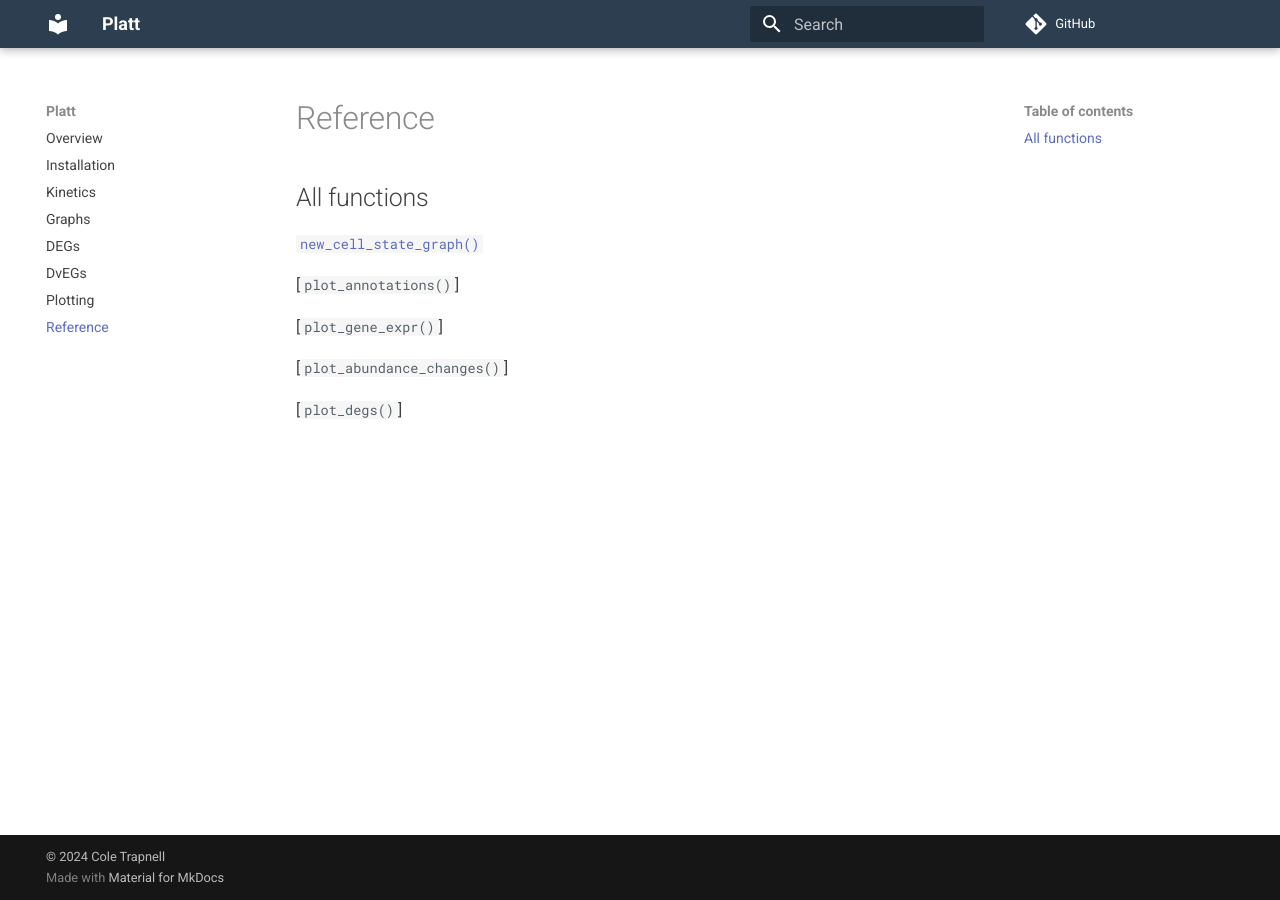
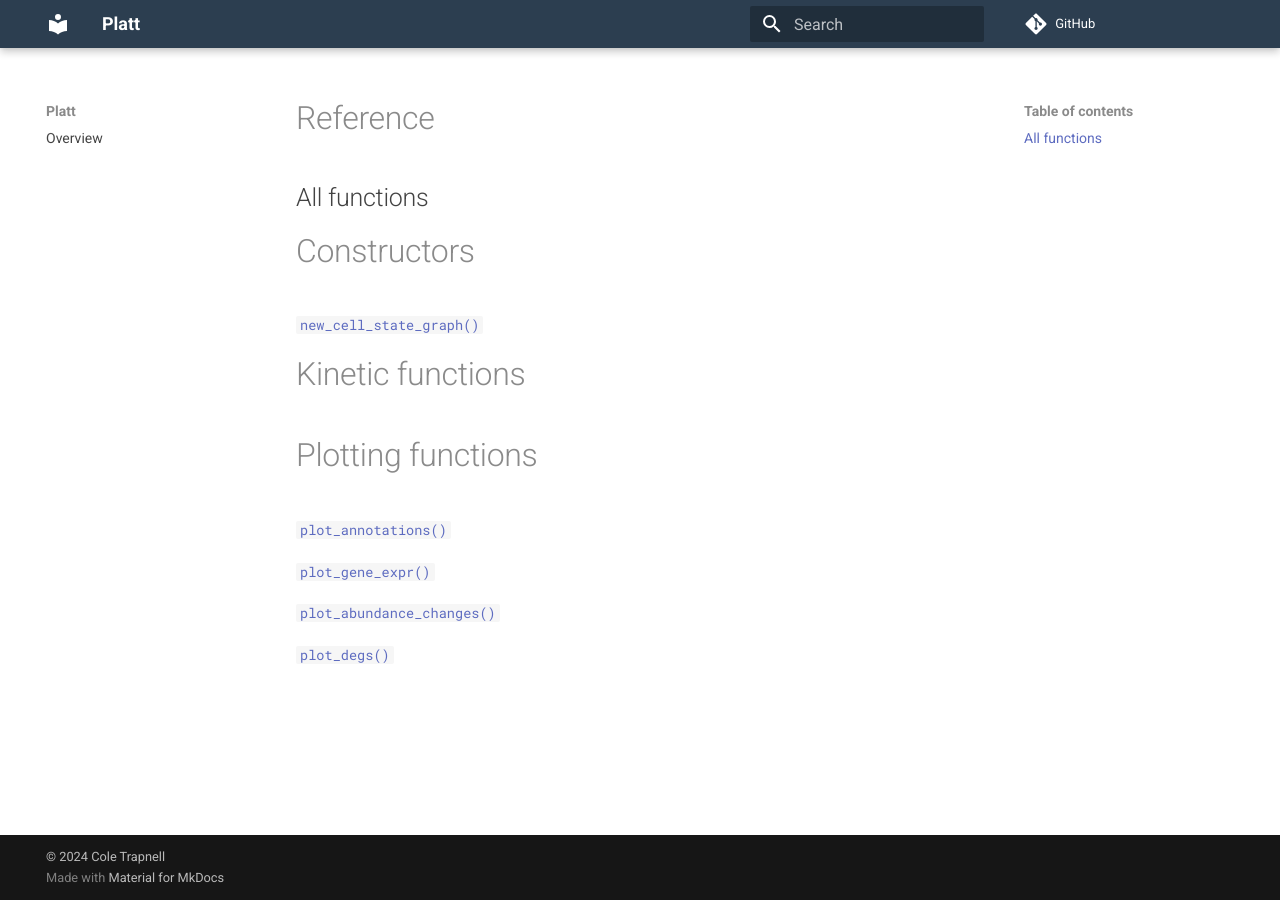
Before and after one commit to cole-trapnell-lab/platt, an MkDocs documentation site: the page built from docs/reference.md, in a window 1280 px wide. Built offline with MkDocs 1.6.1 and Material for MkDocs 9.7.7, drawn with Linux system fonts in a browser that asks for light colours; comment, search, counter and statistics services are not loaded.

Commit message:
remove things from yml

```diff
--- a/docs/reference.md
+++ b/docs/reference.md
@@ -4,12 +4,19 @@ Reference
 All functions
 -------------------------------
 
-[`new_cell_state_graph()`]()
+# Constructors
 
-[`plot_annotations()`]
+[`new_cell_state_graph()`](new_cell_state_graph)
 
-[`plot_gene_expr()`]
+# Kinetic functions
 
-[`plot_abundance_changes()`]
 
-[`plot_degs()`]
+# Plotting functions
+
+[`plot_annotations()`](plot_annotations)
+
+[`plot_gene_expr()`](plot_gene_expr)
+
+[`plot_abundance_changes()`](plot_abundance_changes)
+
+[`plot_degs()`](plot_degs)
--- a/mkdocs.yml
+++ b/mkdocs.yml
@@ -3,13 +3,13 @@ site_author: Maddy Duran
 site_url: https://cole-trapnell-lab.github.io/platt
 nav:
   - Overview: background.md
-  - Installation: install.md
-  - Kinetics: kinetics.md
-  - Graphs: graphs.md
-  - DEGs: deg.md
-  - DvEGs: dveg.md
-  - Plotting: plotting.md
-  - Reference: reference.md
+  # - Installation: install.md
+  # - Kinetics: kinetics.md
+  # - Graphs: graphs.md
+  # - DEGs: deg.md
+  # - DvEGs: dveg.md
+  # - Plotting: plotting.md
+  # - Reference: reference.md
 
 theme:
   palette:
```
Also changed, not shown: docs/deg.md (+1 -1 lines), docs/graphs.md (+3 -3 lines), docs/patterns.md (+3 -1 lines).
